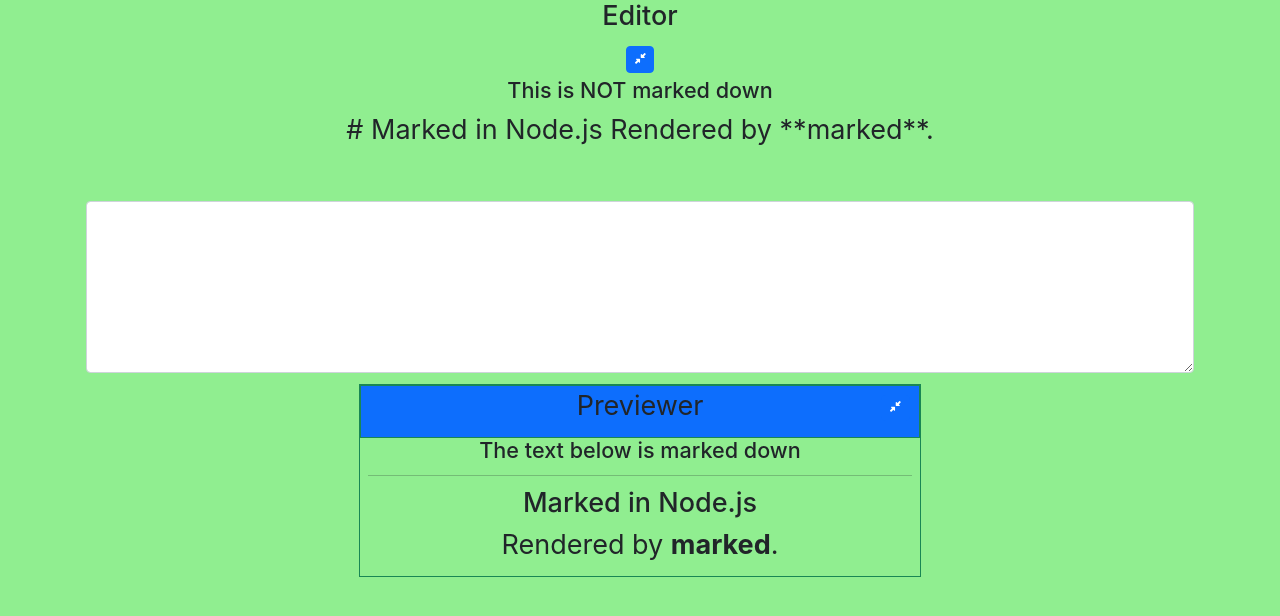
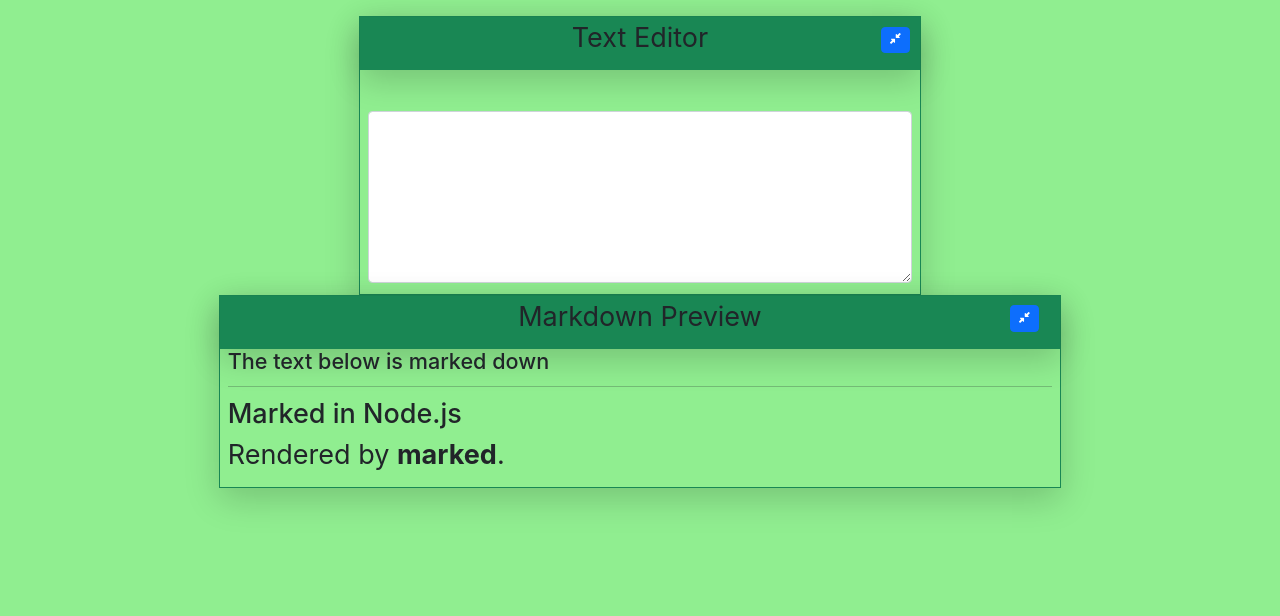
Before and after one commit to Pankeking/MarkdownPreviewer, a React (Create React App) app: page / in a window 1280 px wide. Shown: the top 616 px of the page. Built offline with nearby package versions, Linux system fonts and the light colour scheme.

Commit message:
added TitleWithToggle component, used together with ToggleButtonComp

```diff
--- a/src/components/EditorComp.js
+++ b/src/components/EditorComp.js
@@ -1,7 +1,7 @@
 import React, {useState} from "react";
 import Collapse from "react-bootstrap/Collapse";
 import Form from "react-bootstrap/Form";
-import ToggleButtonComp from "./ToggleButtonComp";
+import TitleWithToggle from "./TitleWithToggle";
 
 
 
@@ -9,21 +9,15 @@ import ToggleButtonComp from "./ToggleButtonComp";
 function EditorComp() {
 
     const [openEditor, setOpenEditor] = useState(true);
-    const htmlText = '# Marked in Node.js\n\nRendered by **marked**.';
 
     return (
         <>
-        <div className="container mb-auto fs-1 text-center justify-content-center">
-            <h1>Editor </h1>
-
-                <ToggleButtonComp
+        <div className="container w-50 shadow-lg mb-auto border border-success fs-1 text-center">
+                <TitleWithToggle
+                    title={"Text Editor"}
                     open={openEditor}
                     onClick={() => setOpenEditor(!openEditor)}
                 />
-                <p>
-                        <h2>This is NOT marked down </h2>
-                        {htmlText}
-                    </p>
                 <Collapse in={openEditor}>
                     <div id="editor-text">
                     <Form>
--- a/src/components/MainComp.js
+++ b/src/components/MainComp.js
@@ -8,7 +8,7 @@ import EditorComp from "./EditorComp";
 function MainComp() {
     return(
         <React.Fragment>
-            <div className="container">
+            <div className="container mt-4">
                 <EditorComp />
                 <MarkdownComp />
             </div>
--- a/src/components/MarkdownComp.js
+++ b/src/components/MarkdownComp.js
@@ -1,7 +1,7 @@
 import React, {useState} from "react";
 import { marked } from "marked";
 import Collapse from "react-bootstrap/Collapse";
-import ToggleButtonComp from "./ToggleButtonComp";
+import TitleWithToggle from "./TitleWithToggle";
 
 
 function MarkdownComp() {
@@ -11,19 +11,14 @@ function MarkdownComp() {
 
     return (
         <>
-        <div className="container w-50 border border-success mt-auto fs-1 text-center">
-           <div className="row border border-success bg-primary">
-                <div className="col-1"></div>
-                <p className="col-10">Previewer</p>
-                <div className="col-1">
-                    <ToggleButtonComp
-                        open={openPreview}
-                        onClick={() => setOpenPreview(!openPreview)}
-                    />
-                </div>
-            </div>
+        <div className="container w-75 shadow-lg border border-success mt-auto fs-1 text-center">
+           <TitleWithToggle
+                title={"Markdown Preview"}
+                open={openPreview}
+                onClick={() => setOpenPreview(!openPreview)}
+           />
             <Collapse in={openPreview}>
-                <div id="editor-text">
+                <div className="text text-start" id="editor-text">
                     <p>
                         <h2>The text below is marked down </h2><hr></hr>
                         <div dangerouslySetInnerHTML={ {__html: htmlText}}></div>
--- /dev/null
+++ b/src/components/TitleWithToggle.js
@@ -0,0 +1,16 @@
+import React from "react";
+import ToggleButtonComp from "./ToggleButtonComp";
+
+function TitleWithToggle({ title, open, onClick }) {
+
+    return (
+        <div className="border border-success bg-success row shadow-lg">
+            <div className="col-1"></div>
+            <p className="col-10">{title}</p>
+            <div className="col-1">
+                <ToggleButtonComp open={open} onClick={onClick} />
+            </div>
+        </div>
+    )
+}
+export default TitleWithToggle;
```
